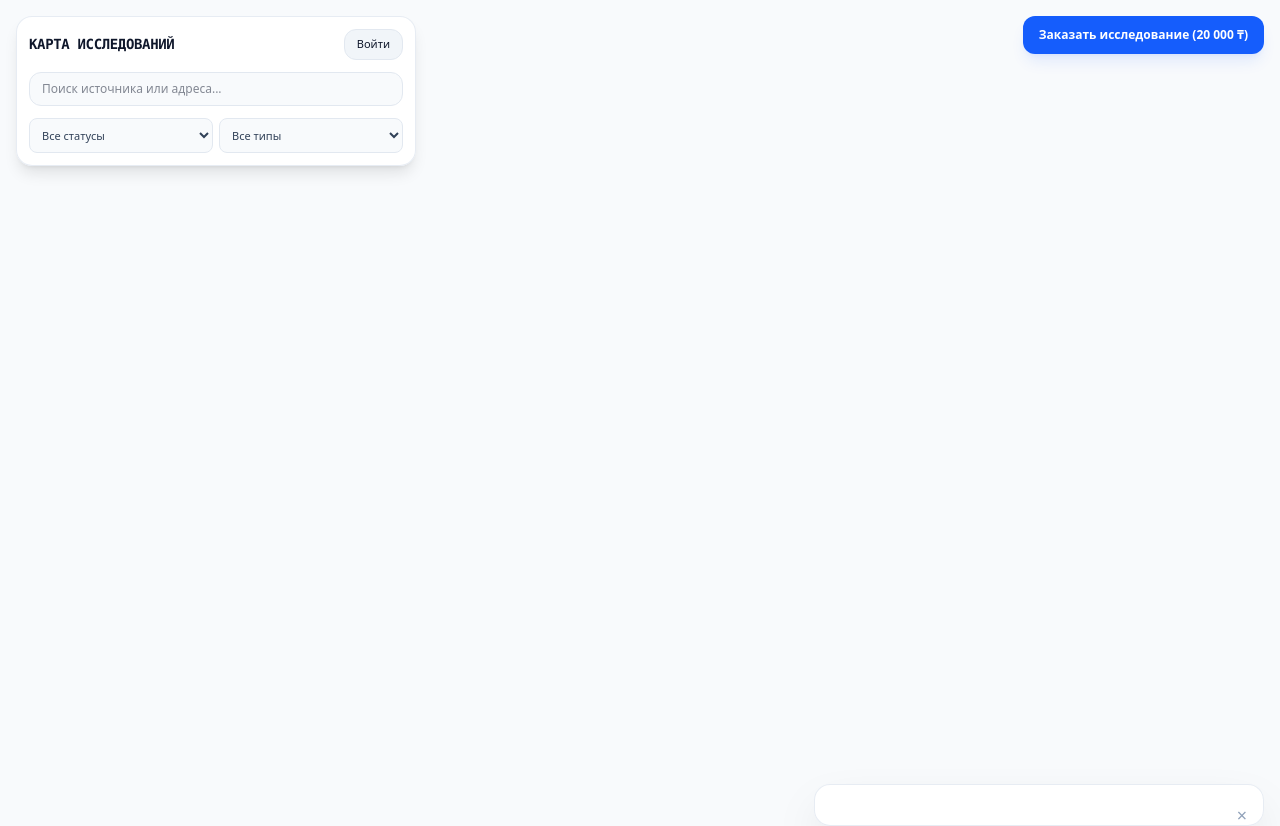
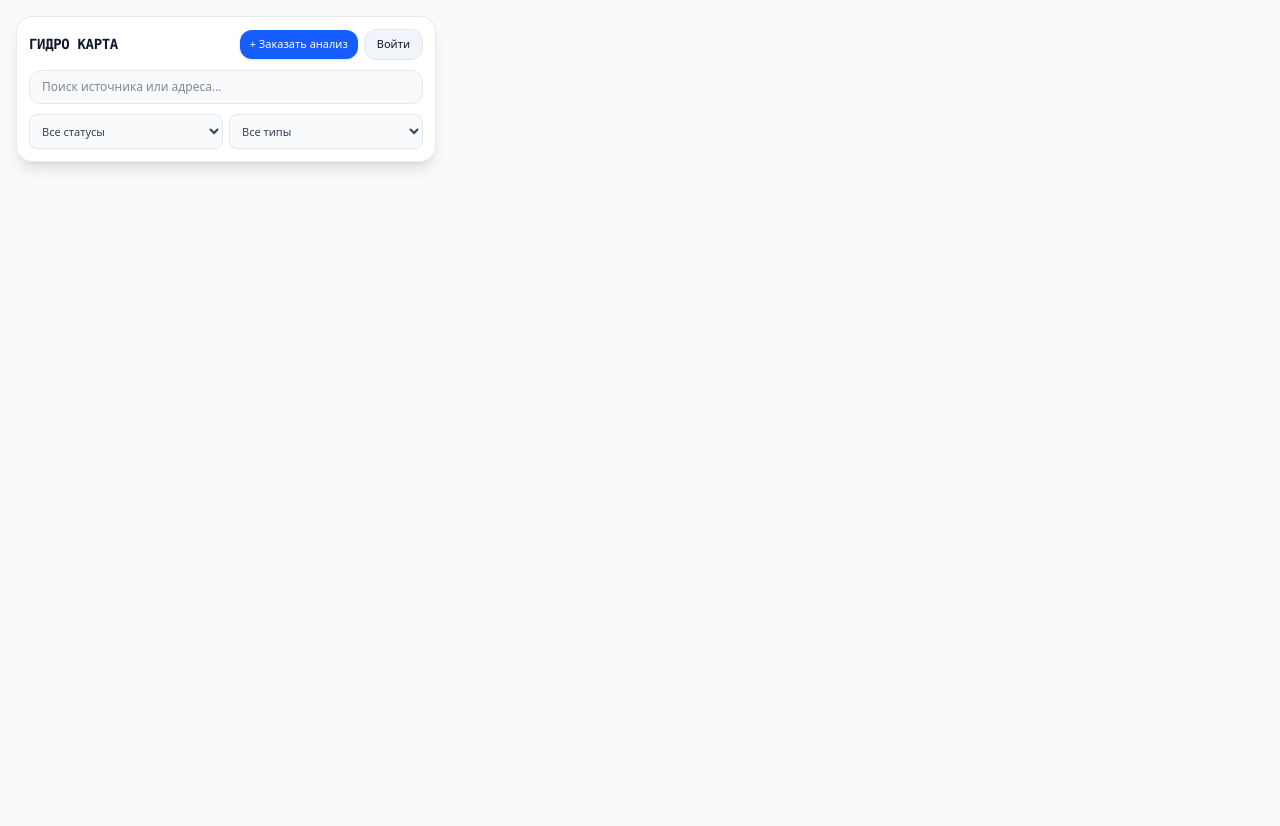
Before and after one commit to miraskkk1/-1, a website: page index.html in a window 1280 px wide. After the commit the page ends 800 px from the top, so only its background shows below. Drawn offline with nearby package versions, Linux system fonts and the light colour scheme.

Commit message:
Update title and layout in index.html

```diff
--- a/index.html
+++ b/index.html
@@ -3,7 +3,7 @@
 <head>
     <meta charset="UTF-8">
     <meta name="viewport" content="width=device-width, initial-scale=1.0, maximum-scale=1.0, user-scalable=no">
-    <title>IT-IS2506 Project</title>
+    <title>IS2506-Project</title>
     <script src="https://cdn.jsdelivr.net/npm/@tailwindcss/browser@4"></script>
     <script src="https://api-maps.yandex.ru/2.1/?lang=ru_RU" type="text/javascript"></script>
     <style>
@@ -20,16 +20,23 @@
 
     <div id="map"></div>
 
-    <header class="absolute top-4 left-4 right-4 md:right-auto md:w-[400px] z-10 pointer-events-none">
-        <div class="bg-white/95 dark:bg-slate-950/95 backdrop-blur-md shadow-lg rounded-2xl p-3 border border-slate-200/80 dark:border-slate-800/80 pointer-events-auto flex flex-col gap-3">
+    <header class="absolute top-4 left-4 right-4 md:right-auto md:w-[420px] z-10 pointer-events-none">
+        <div class="bg-white/95 dark:bg-slate-950/95 backdrop-blur-md shadow-lg rounded-2xl p-3 border border-slate-200/80 dark:border-slate-800/80 pointer-events-auto flex flex-col gap-2.5">
             <div class="flex items-center justify-between gap-2">
                 <div>
-                    <h1 class="text-sm font-bold tracking-tight text-slate-900 dark:text-white uppercase font-mono">Карта исследований</h1>
+                    <h1 class="text-sm font-bold tracking-tight text-slate-900 dark:text-white uppercase font-mono">Гидро карта</h1>
                 </div>
-                <div id="authSection" class="flex items-center gap-2">
-                    <button onclick="openAuthModal()" class="text-[11px] bg-slate-100 hover:bg-slate-200 dark:bg-slate-900 dark:hover:bg-slate-800 dark:text-slate-300 font-medium px-3 py-1.5 rounded-xl transition-all cursor-pointer border border-slate-200 dark:border-slate-800">
-                        Войти
+
+                <div class="flex items-center gap-1.5" id="topActionRow">
+                    <button onclick="openAddPointModal()" class="hidden sm:inline-block text-[11px] bg-blue-600 hover:bg-blue-700 text-white font-medium px-2.5 py-1.5 rounded-xl transition-all cursor-pointer shadow-sm">
+                        + Заказать анализ
                     </button>
+
+                    <div id="authSection" class="flex items-center gap-1.5">
+                        <button onclick="openAuthModal()" class="text-[11px] bg-slate-100 hover:bg-slate-200 dark:bg-slate-900 dark:hover:bg-slate-800 dark:text-slate-300 font-medium px-3 py-1.5 rounded-xl transition-all cursor-pointer border border-slate-200 dark:border-slate-800">
+                            Войти
+                        </button>
+                    </div>
                 </div>
             </div>
 
@@ -54,21 +61,18 @@
         </div>
     </header>
 
-    <section class="absolute top-44 bottom-4 left-4 w-[400px] hidden md:flex flex-col z-10 pointer-events-none">
+    <section class="absolute top-44 bottom-4 left-4 w-[420px] hidden md:flex flex-col z-10 pointer-events-none">
         <div id="sourcesList" class="custom-scrollbar overflow-y-auto space-y-2 pointer-events-auto max-h-full pb-4">
             </div>
     </section>
 
-    <div class="absolute top-4 right-4 z-10 flex flex-col md:flex-row gap-2">
+    <div class="absolute top-4 right-4 z-10">
         <button id="adminPanelBtn" onclick="openModeratorModal()" disabled class="text-xs opacity-0 pointer-events-none bg-white dark:bg-slate-950 px-4 py-2.5 rounded-xl font-bold border border-slate-200 dark:border-slate-800 shadow-md transition-all">
             Кабинет Модератора
         </button>
-        <button onclick="openAddPointModal()" class="hidden md:block text-xs bg-blue-600 hover:bg-blue-700 text-white font-semibold px-4 py-2.5 rounded-xl transition-all shadow-lg shadow-blue-600/10 cursor-pointer">
-            Заказать исследование (20 000 ₸)
-        </button>
     </div>
 
-    <div class="absolute bottom-6 right-4 z-10 md:hidden">
+    <div class="absolute bottom-6 right-4 z-10 sm:hidden">
         <button onclick="openAddPointModal()" class="w-12 h-12 bg-blue-600 hover:bg-blue-700 text-white rounded-full flex items-center justify-center shadow-xl cursor-pointer transition-transform active:scale-95">
             <svg xmlns="http://www.w3.org/2000/svg" fill="none" viewBox="0 0 24 24" stroke-width="2.5" stroke="currentColor" class="w-6 h-6">
                 <path stroke-linecap="round" stroke-linejoin="round" d="M12 4.5v15m7.5-7.5h-15" />
@@ -76,14 +80,5 @@
         </button>
     </div>
 
-    <div id="detailsWrapper" class="absolute bottom-0 left-0 right-0 md:left-auto md:right-4 md:bottom-4 z-20 max-h-[50vh] md:max-h-none md:w-[450px] p-4 md:p-0 pointer-events-none transition-transform duration-300 translate-y-full">
-        <div class="bg-white/95 dark:bg-slate-950/95 backdrop-blur-md shadow-2xl rounded-2xl p-5 border border-slate-200/80 dark:border-slate-800/80 pointer-events-auto relative overflow-y-auto max-h-[45vh] md:max-h-[75vh] custom-scrollbar">
-            <button onclick="closeDetailsCard()" class="absolute top-4 right-4 text-slate-400 hover:text-slate-600 dark:hover:text-slate-200 text-lg cursor-pointer">&times;</button>
-            <div id="detailsCard"></div>
-        </div>
-    </div>
-
-    <script src="data.js"></script>
-    <script src="app.js"></script>
-</body>
-</html>
+    <div id="detailsWrapper" class="absolute bottom-0 left-0 right-0 md:left-auto md:right-4 md:bottom-4 z-20 max-h-[35vh] md:max-h-none md:w-[450px] p-3 md:p-0 pointer-events-none transition-transform duration-300 translate-y-full">
+        <div class="bg-white/95 dark:bg-slate-950/95 backdrop-blur-md shadow-2xl rounded-2xl p-4 md:p-5 border border-slate-200/8
```
